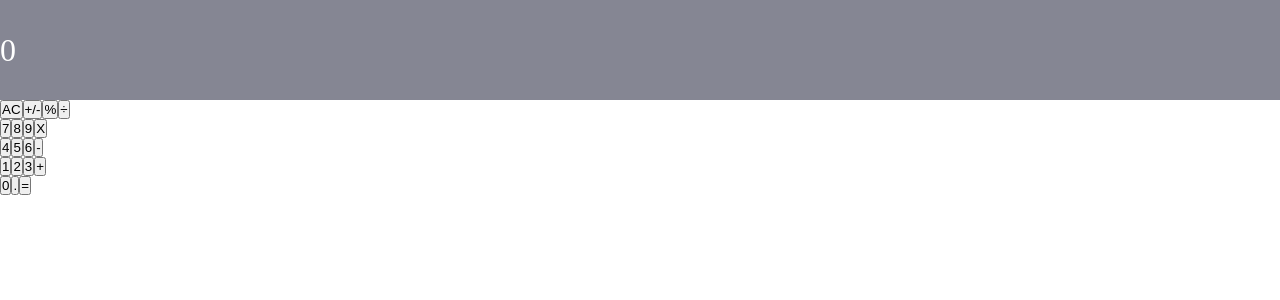
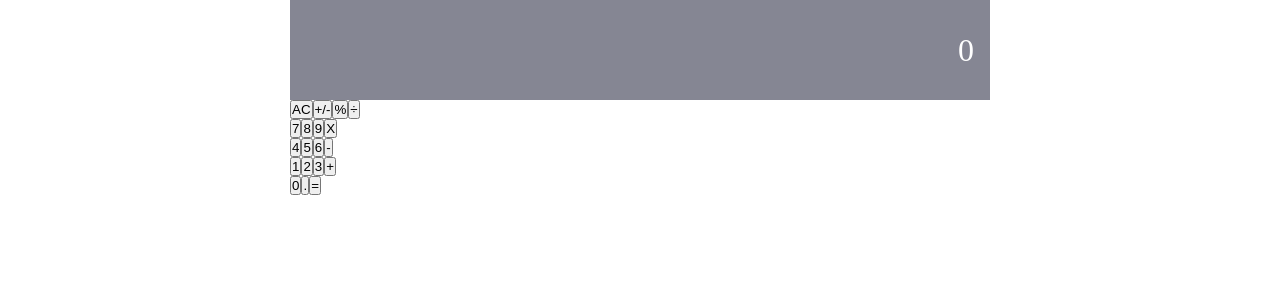
Before and after one commit to kenderb/calculator-react-app, a React (Create React App) app: page / in a window 1280 px wide. Shown: the top 300 px of the page. Built offline with nearby package versions, Linux system fonts and the light colour scheme.

Commit message:
Add React styled component to the Display component

```diff
--- a/src/components/App.js
+++ b/src/components/App.js
@@ -2,8 +2,7 @@ import React, { useState } from 'react';
 import Display from './Display';
 import ButtonPanel from './ButtonPanel';
 import calculate from '../logic/calculate';
-
-const containerStyles = 'container';
+import { CalculatorContainer } from './styles';
 
 const App = () => {
   const [total, setTotal] = useState('0');
@@ -29,11 +28,10 @@ const App = () => {
 
   return (
     <>
-      <div className={containerStyles}>
-
+      <CalculatorContainer>
         <Display results={operation ? next : total} />
         <ButtonPanel clickHandler={handleClick} />
-      </div>
+      </CalculatorContainer>
     </>
   );
 };
--- a/src/components/Display.js
+++ b/src/components/Display.js
@@ -1,10 +1,10 @@
 import PropTypes from 'prop-types';
-import { displayStyles } from './styles';
+import { DisplayContainer } from './styles';
 
 const Display = ({ results }) => (
-  <div style={displayStyles}>
+  <DisplayContainer>
     {results}
-  </div>
+  </DisplayContainer>
 );
 
 Display.propTypes = {
--- a/src/components/styles.js
+++ b/src/components/styles.js
@@ -1,14 +1,19 @@
-const displayStyles = {
-  fontSize: '2rem',
-  display: 'flex',
-  alignItems: 'center',
-  backgroundColor: '#858693',
-  color: 'white',
-  height: '100px',
-};
+import styled from 'styled-components';
 
-const calculatorContainer = {
+const DisplayContainer = styled.div`
+  padding: 1rem;
+  font-size: 2rem;
+  display: flex;
+  align-items: center;
+  justify-content:flex-end;
+  background-color: #858693;
+  color: white;
+  height: 100px;
+`;
 
-};
+const CalculatorContainer = styled.div`
+  margin:auto;
+  width: 700px;
+`;
 
-export { displayStyles, calculatorContainer };
+export { DisplayContainer, CalculatorContainer };
```
